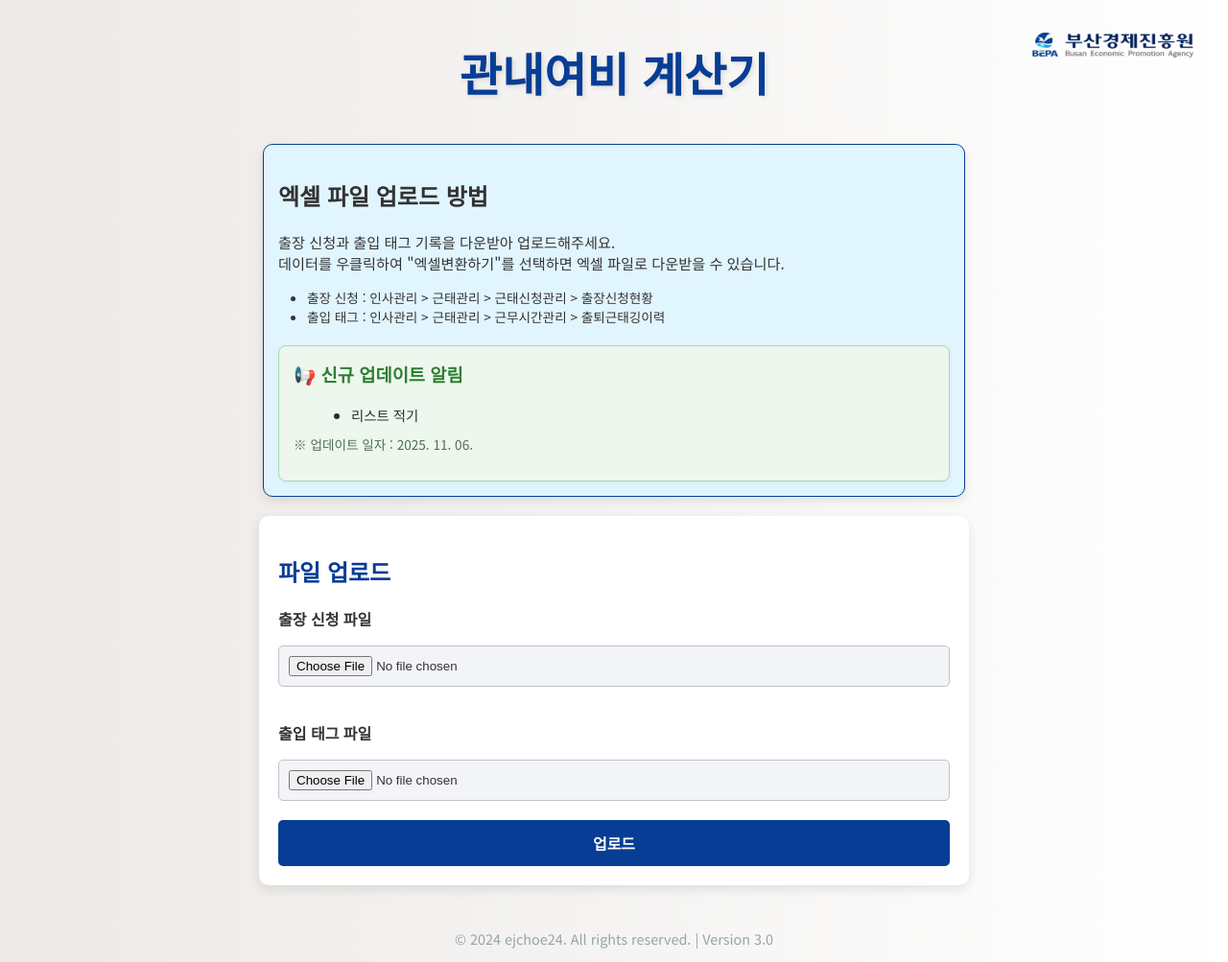
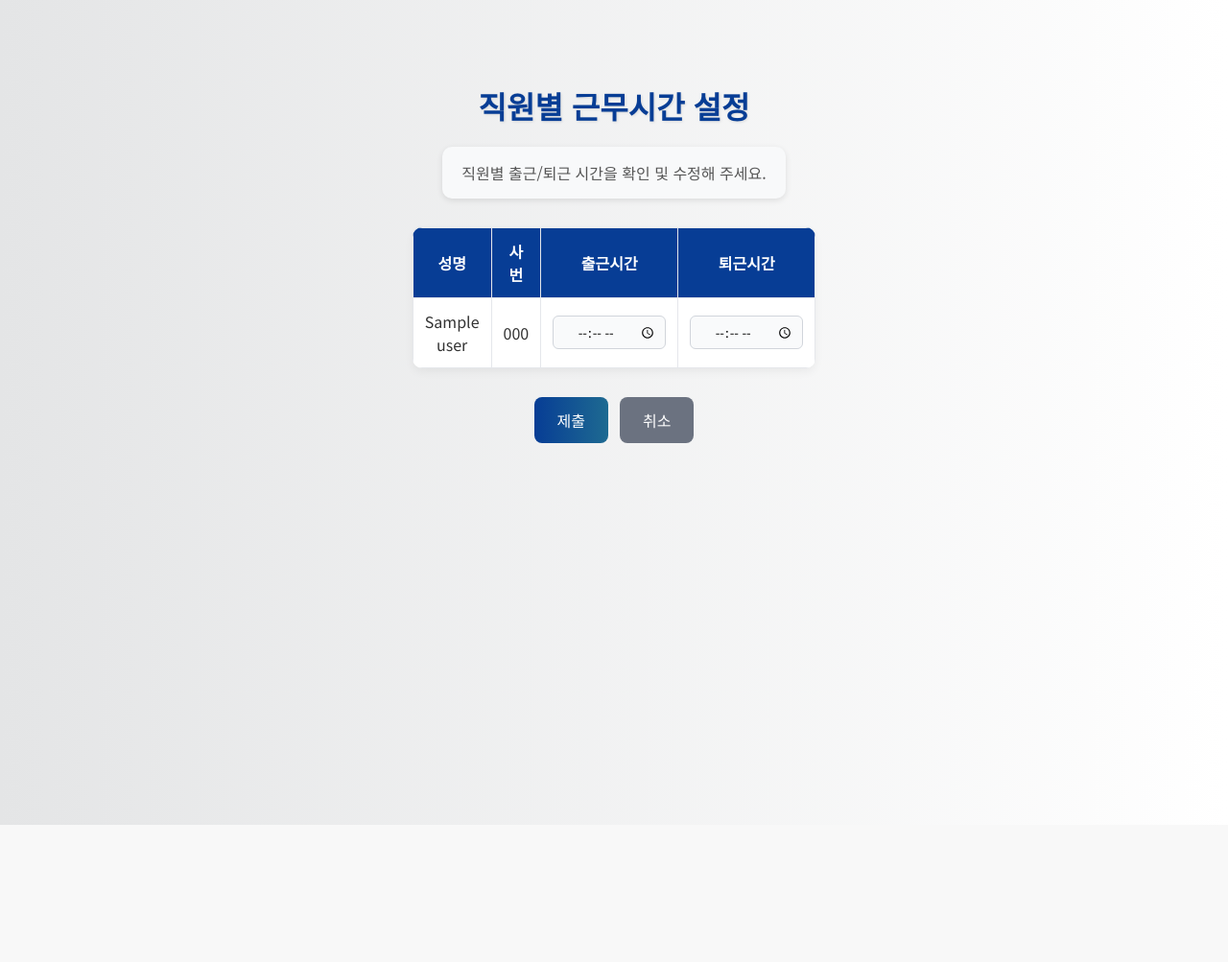
Before and after one commit to ejchoe24/bepa-supporter, a Flask app: template templates/trip_index.html in a window 1280 px wide. Shown: the whole page at 96% size. After the commit the page ends 860 px from the top, so only its background shows below. Run offline with Flask 3, Linux system fonts and the light colour scheme; the template is opened without the code that fills it: most values are stand-ins (such as "Sample title", 1, 10 or a date in 2020).

Commit message:
fix error

```diff
--- a/templates/trip_index.html
+++ b/templates/trip_index.html
@@ -1,210 +1,151 @@
-<!DOCTYPE html>
+<!doctype html>
 <html lang="ko">
 <head>
-    <meta charset="UTF-8">
-    <meta name="viewport" content="width=device-width, initial-scale=1.0">
-    <title>관내여비 계산기</title>
-    <link rel="stylesheet" href="https://cdnjs.cloudflare.com/ajax/libs/font-awesome/6.0.0-beta3/css/all.min.css">
+  <meta charset="utf-8">
+  <title>베파 서포터</title>
+  <link href="https://fonts.googleapis.com/css2?family=Noto+Sans+KR:wght@400;700&display=swap" rel="stylesheet">
   <style>
     body {
       font-family: 'Noto Sans KR', sans-serif;
-            background: linear-gradient(to right, #ece9e6, #ffffff);
+      background: linear-gradient(to right, #e4e5e6, #ffffff);
       color: #333;
+      margin: 0;
+      padding: 0;
+      min-height: 100vh;
       display: flex;
       flex-direction: column;
       align-items: center;
-            justify-content: center;
-            min-height: 100vh;
-            margin: 0;
-            padding: 0;
-            padding-top: 20px;
-            box-shadow: 0 0 20px rgba(0, 0, 0, 0.1);
+      justify-content: flex-start;
+      padding-top: 60px;
     }
 
-        h1 {
-            font-size: 3rem;
+    h2 {
+      font-size: 2rem;
       color: #073D95;
       font-weight: 700;
-            margin: 20px 0;
+      margin-bottom: 20px;
       text-align: center;
-            text-shadow: 2px 2px 5px rgba(0, 0, 0, 0.1);
+      text-shadow: 1px 1px 3px rgba(0, 0, 0, 0.1);
     }
 
-        form {
-            padding: 20px;
-            background-color: #ffffff;
+    .info {
+      text-align: center;
+      background: #f8f9fa;
+      padding: 15px 20px;
       border-radius: 10px;
-            box-shadow: 0 4px 12px rgba(0, 0, 0, 0.1);
+      box-shadow: 0 2px 6px rgba(0, 0, 0, 0.1);
       max-width: 700px;
-            width: 100%;
-            text-align: left;
-        }
-
-        form h2 {
-            color: #073D95;
-            margin-bottom: 20px;
-        }
-
-        form p {
+      margin-bottom: 30px;
+      color: #555;
       font-size: 1rem;
     }
 
-        .instruction {
-            margin: 20px;
-            padding: 15px;
-            background-color: #e1f5fe;
-            border: 1px solid #073D95;
+    table {
+      border-collapse: collapse;
+      width: 90%;
+      max-width: 900px;
+      margin: 0 auto;
+      box-shadow: 0 4px 10px rgba(0,0,0,0.05);
+      background: #fff;
       border-radius: 10px;
-            max-width: 700px;
-            width: 100%;
-            text-align: justify;
-            box-shadow: 0 4px 12px rgba(0, 0, 0, 0.1);
+      overflow: hidden;
     }
 
-        .instruction p {
-            text-align: justify;
-            font-size: 0.95rem;
+    th, td {
+      border: 1px solid #e5e7eb;
+      padding: 12px;
+      text-align: center;
     }
 
-        ol {
-            padding-left: 30px;
-            list-style: disc;
-            font-size: 0.85rem;
+    th {
+      background: #073D95;
+      color: white;
+      font-weight: 600;
     }
 
-        .logo {
-            position: absolute;
-            top: 20px;
-            right: 20px;
+    input[type="time"] {
+      border: 1px solid #d1d5db;
+      padding: 6px 8px;
+      border-radius: 6px;
+      background: #f9fafb;
+      font-family: inherit;
+      text-align: center;
+      width: 100px;
     }
 
-        .logo img {
-            width: 200px;
-            height: auto;
-        }
-        input[type="file"] {
-            padding: 10px;
-            border-radius: 5px;
-            border: 1px solid #bdc3c7;
-            margin-bottom: 20px;
-            width: 100%;
-            box-sizing: border-box;
-            background-color: #f3f4f7;
-            transition: border-color 0.3s ease-in-out;
-        }
-
-        input[type="file"]:hover {
-            border-color: #073D95;
+    .actions {
+      margin-top: 30px;
+      display: flex;
+      gap: 12px;
+      justify-content: center;
     }
 
     button {
-            width: 100%;
-            padding: 12px 0;
+      padding: 12px 24px;
+      border: 0;
+      border-radius: 8px;
+      background: linear-gradient(to right, #073D95, #1e6a91);
       color: white;
-            background-color: #073D95;
-            border: none;
-            border-radius: 5px;
       font-size: 1rem;
-            font-weight: 600;
-            transition: background-color 0.3s ease-in-out, transform 0.3s ease-in-out;
       cursor: pointer;
+      transition: all 0.2s ease;
     }
 
     button:hover {
-            background-color: #1e6a91;
+      background: linear-gradient(to right, #1e6a91, #073D95);
       transform: translateY(-2px);
     }
 
-        footer {
-            margin-top: 30px;
-            font-size: 0.9rem;
-            color: #95a5a6;
-            text-align: center;
-            max-width: 800px;
-            width: 100%;
+    .subtle {
+      background: #6b7280;
     }
 
-        footer a {
-            color: #2980b9;
-            text-decoration: none;
-            transition: color 0.3s;
-        }
-
-        footer a:hover {
-            color: #1e6a91;
-        }
-
-        .alert-box {
-            background-color: #ffe5e5;
-            border: 1px solid #ff4d4d;
-            color: #b30000;
-            padding: 15px;
-            border-radius: 10px;
-            max-width: 700px;
-            width: 100%;
-            margin: 20px 0;
-            font-size: 1rem;
-            box-shadow: 0 4px 12px rgba(255, 0, 0, 0.1);
-        }
-
-        /* 반응형 디자인 추가 */
-        @media (max-width: 800px) {
-            h1 {
-                font-size: 2rem;
-            }
-
-            form {
-                width: 90%;
-            }
+    .subtle:hover {
+      background: #4b5563;
     }
   </style>
-    <link href="https://fonts.googleapis.com/css2?family=Noto+Sans+KR:wght@400;700&display=swap" rel="stylesheet">
 </head>
 <body>
-    <header>
-        <div class="logo">
-            <img src="../static/logo.png" alt="Logo">
-        </div>
-    </header>
 
-    <h1>관내여비 계산기</h1>
+  <h2>직원별 근무시간 설정</h2>
 
-    <div class="instruction">
-        <h2>엑셀 파일 업로드 방법</h2>
-        <p>출장 신청과 출입 태그 기록을 다운받아 업로드해주세요.<br>
-            데이터를 우클릭하여 "엑셀변환하기"를 선택하면 엑셀 파일로 다운받을 수 있습니다.</p>
-        <ol>
-            <li>출장 신청 : 인사관리 > 근태관리 > 근태신청관리 > 출장신청현황</li>
-            <li>출입 태그 : 인사관리 > 근태관리 > 근무시간관리 > 출퇴근태깅이력</li>
-        </ol>
-
-        <div style="
-            background-color:#edf7ed;
-            border:1px solid #a8d5b9;
-            border-radius:8px;
-            padding:15px;
-            margin-top:20px;
-            box-shadow:0 2px 6px rgba(0, 100, 0, 0.05);">
-            <h3 style="color:#2e7d32; margin-top:0;">📢 신규 업데이트 알림</h3>
-            <ul style="margin:10px 0 0 20px; font-size:0.9rem; color:#2e2e2e">
-                <li>리스트 적기</li>
-            </ul>
-            <p style="font-size:0.85rem; color:#4f6f52; margin-top:10px">
-                ※ 업데이트 일자 : 2025. 11. 06.
-            </p>
-        </div>
+  <div class="info">
+    직원별 출근/퇴근 시간을 확인 및 수정해 주세요.
   </div>
 
-    <form action="/trip/upload" method="post" enctype="multipart/form-data">
-        <h2>파일 업로드</h2>
-        <p><strong>출장 신청 파일</strong></p>
-        <input type="file" name="trip_file" required>
-        <p><strong>출입 태그 파일</strong></p>
-        <input type="file" name="tag_file" required>
-        <button type="submit">업로드</button>
+  <form method="post" action="{{ url_for('trip_times_save') }}">
+    <table>
+      <thead>
+        <tr>
+          <th>성명</th>
+          <th>사번</th>
+          <th>출근시간</th>
+          <th>퇴근시간</th>
+        </tr>
+      </thead>
+      <tbody>
+        {% for u in users %}
+        <tr>
+          <td>{{ u.name }}</td>
+          <td>{{ u.employee_code }}</td>
+          <td>
+            <input type="time" name="start_{{u.employee_code}}"
+                   value="{{ u.start_time if u.start_time else '09:00' }}" required>
+          </td>
+          <td>
+            <input type="time" name="end_{{u.employee_code}}"
+                   value="{{ u.end_time if u.end_time else '18:00' }}" required>
+          </td>
+        </tr>
+        {% endfor %}
+      </tbody>
+    </table>
+
+    <div class="actions">
+      <button type="submit">제출</button>
+      <a href='{{ url_for("trip_index") }}'><button type="button" class="subtle">취소</button></a>
+    </div>
   </form>
-    <footer>
-        <p>&copy; 2024 ejchoe24. All rights reserved. | Version 3.0</p>
-    </footer>
+
 </body>
 </html>
```
Lines whose indentation alone changed are shown as unchanged.
